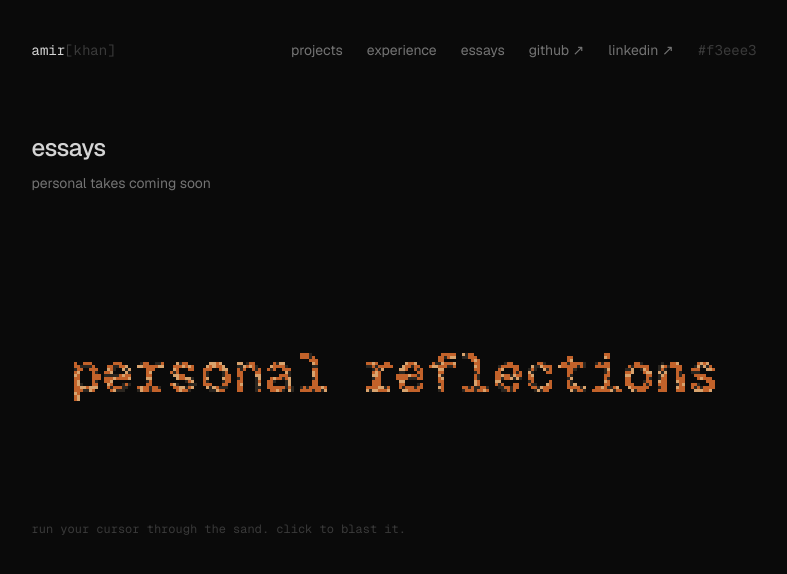
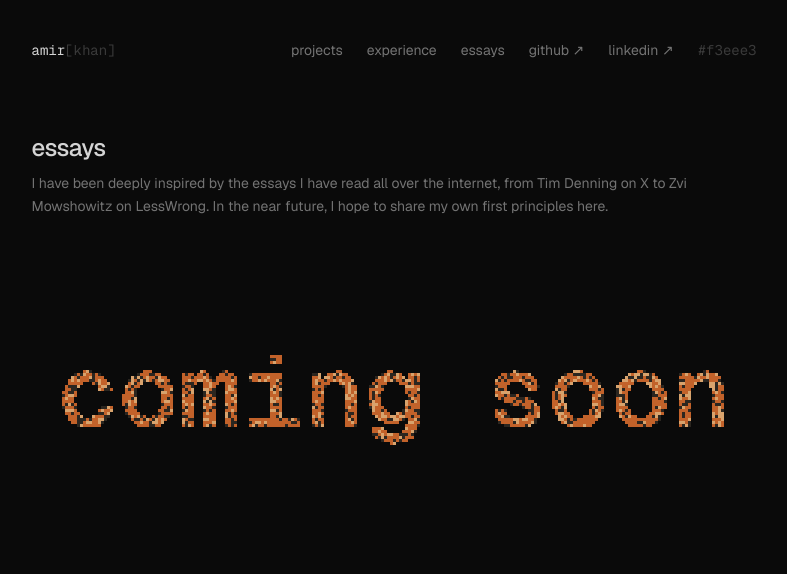
Before and after one commit to aidxhxr/aidxhxr-dev, a Next.js app: page /essays in a window 1280 px wide. Shown: the top 574 px of the page, without its empty margins (246-1033 px from the left). Built offline with nearby package versions, Linux system fonts and the light colour scheme.

Commit message:
content(essays): rewrite intro and trim sand text to one phrase

```diff
--- a/app/essays/page.tsx
+++ b/app/essays/page.tsx
@@ -13,13 +13,12 @@ export default function EssaysPage() {
           essays
         </h1>
         <p className="text-sm text-muted leading-relaxed">
-          personal takes coming soon
+          I have been deeply inspired by the essays I have read all over the
+          internet, from Tim Denning on X to Zvi Mowshowitz on LessWrong. In
+          the near future, I hope to share my own first principles here.
         </p>
       </header>
       <SandText />
-      <p className="mt-6 text-xs font-mono text-dim">
-        run your cursor through the sand. click to blast it.
-      </p>
     </div>
   );
 }
--- a/components/sand-text.tsx
+++ b/components/sand-text.tsx
@@ -3,7 +3,7 @@
 import { useTheme } from "next-themes";
 import { useEffect, useRef } from "react";
 
-const PHRASES = ["personal reflections", "coming soon"];
+const PHRASES = ["coming soon"];
 const HOLD_MS = 3600;
 
 type Grain = { x: number; y: number; v: number; ty: number };
@@ -421,7 +421,7 @@ export default function SandText() {
     <div ref={wrapRef} className="w-full">
       <canvas
         ref={canvasRef}
-        aria-label="falling sand spelling: personal reflections, coming soon"
+        aria-label="falling sand spelling: coming soon"
         className="w-full touch-none select-none"
         style={{ imageRendering: "pixelated" }}
       />
```
